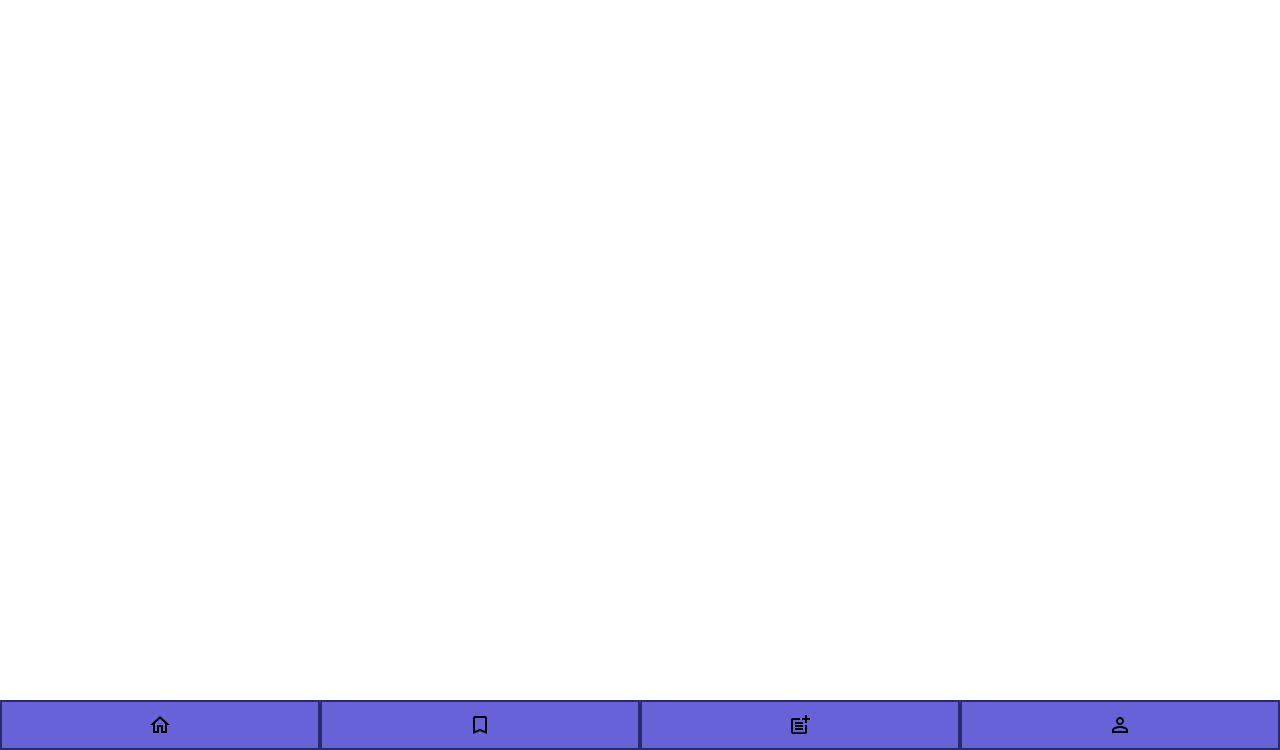
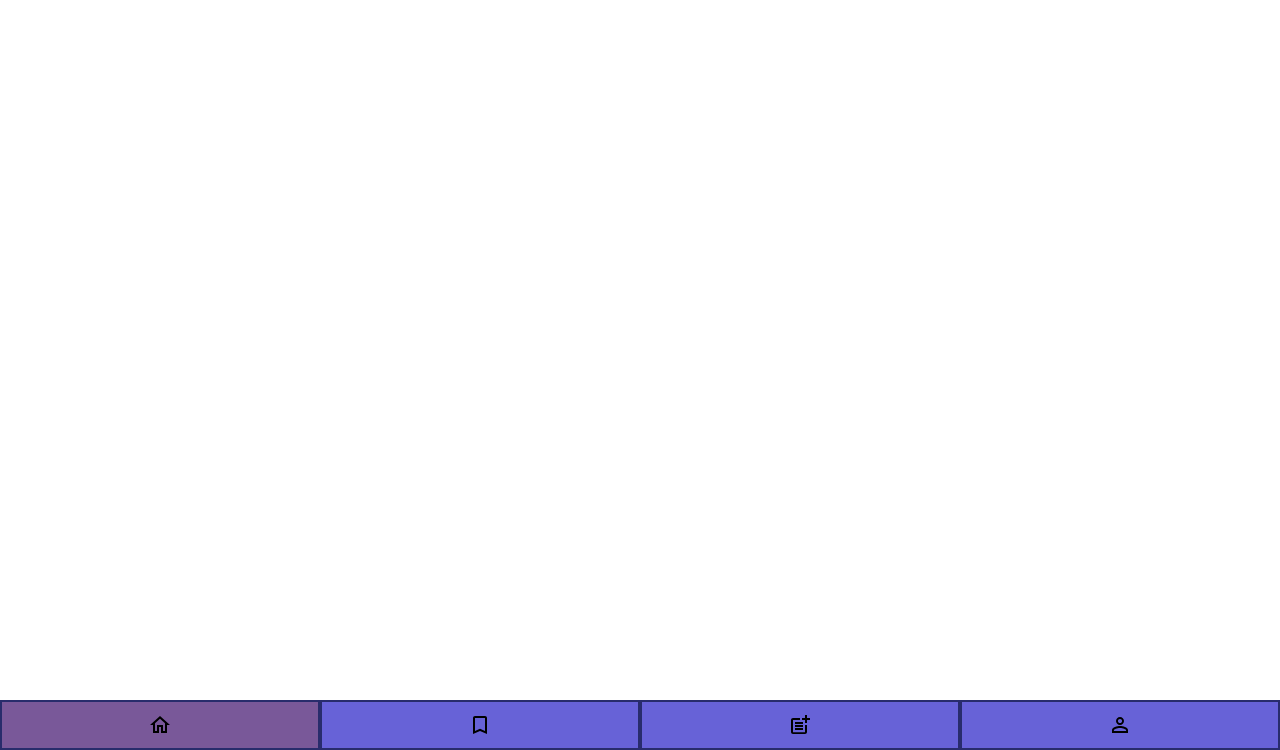
Before and after one commit to A11yship/quiz-app, a plain HTML site: page index.html in a window 1280 px wide. Shown: the part 50-800 px from the top of the page. Drawn offline with Linux system fonts and the light colour scheme.

Commit message:
Add current modifier to navigation

```diff
--- a/css/components/navigation.css
+++ b/css/components/navigation.css
@@ -28,3 +28,7 @@ nav {
   text-align: center;
   padding: 11px 0;
 }
+
+.nav_list__item--current {
+  background-color: var(--dark-accent);
+}
--- a/index.html
+++ b/index.html
@@ -13,7 +13,7 @@
 
     <nav>
       <ul class="nav_list">
-        <li class="nav_list__item">
+        <li class="nav_list__item nav_list__item--current">
           <a class="nav_list__item__link" href="index.html"
             ><img src="./icons/home_black_24dp.svg" alt="Startseite"
           /></a>
```
